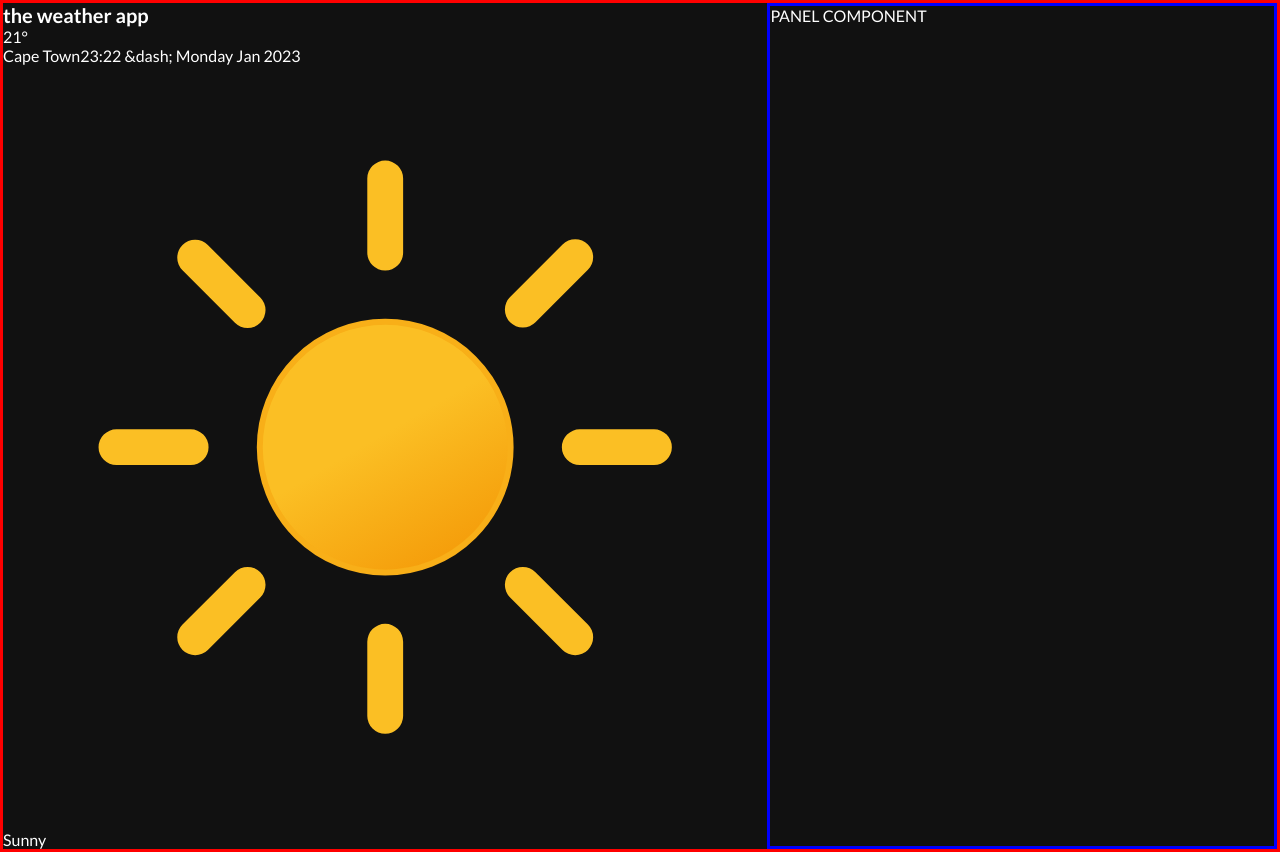
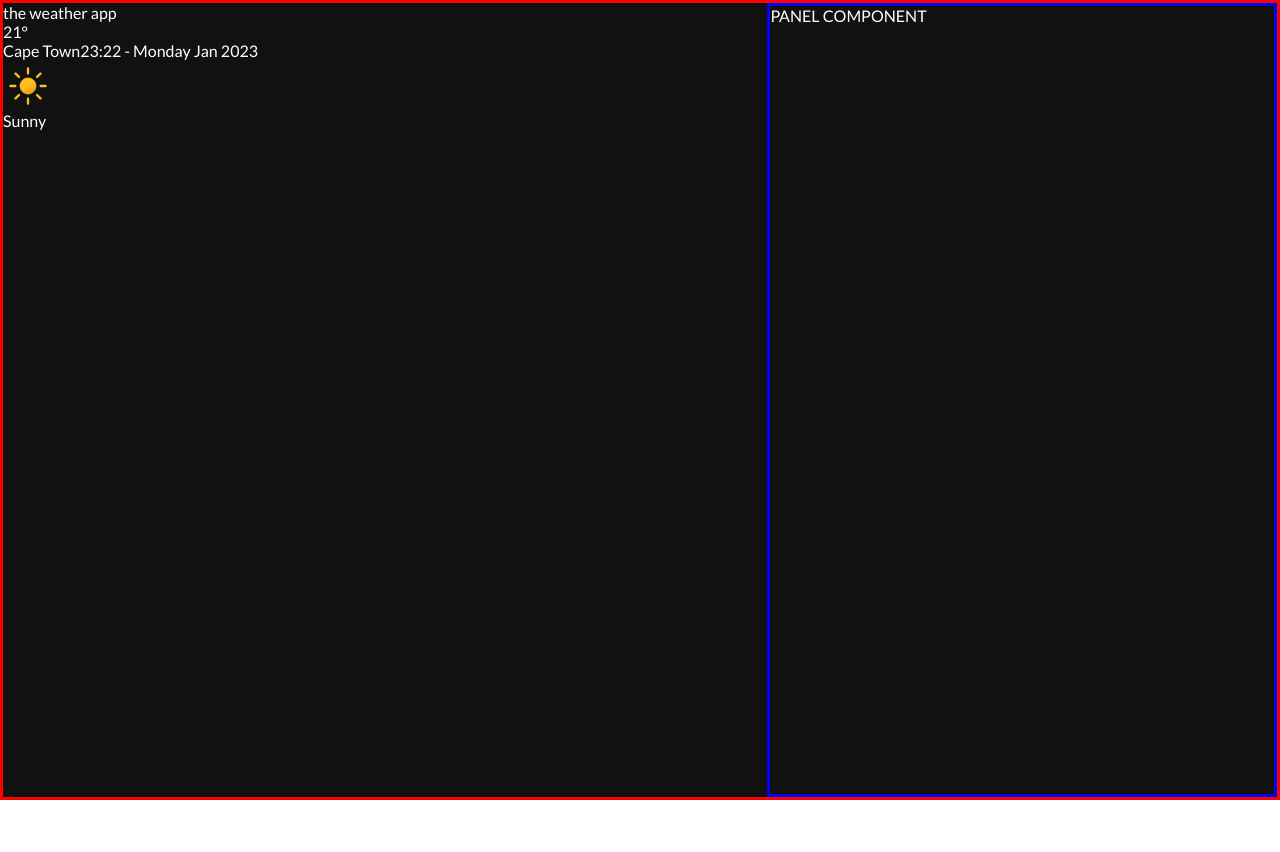
Before and after one commit to Sabelo-Hlatshwayo/React-Weather-Application-JavaScript, a React (Vite) app: page / in a window 1280 px wide. After the commit the page ends 800 px from the top, so only its background shows below. Built offline with nearby package versions, Linux system fonts and the light colour scheme.

Commit message:
Added the CSS styles of the weather icon

```diff
--- a/src/assets/icons/SunnyIcon.jsx
+++ b/src/assets/icons/SunnyIcon.jsx
@@ -10,9 +10,9 @@ function SunnyIcon() {
           y2="41.09"
           gradientUnits="userSpaceOnUse"
         >
-          <stop offset="0" stop-color="#fbbf24" />
-          <stop offset=".45" stop-color="#fbbf24" />
-          <stop offset="1" stop-color="#f59e0b" />
+          <stop offset="0" stopColor="#fbbf24" />
+          <stop offset=".45" stopColor="#fbbf24" />
+          <stop offset="1" stopColor="#f59e0b" />
         </linearGradient>
       </defs>
       <circle
@@ -21,15 +21,15 @@ function SunnyIcon() {
         r="10.5"
         fill="url(#a)"
         stroke="#f8af18"
-        stroke-miterlimit="10"
-        stroke-width=".5"
+        strokeMiterlimit="10"
+        strokeWidth=".5"
       />
       <path
         fill="none"
         stroke="#fbbf24"
-        stroke-linecap="round"
-        stroke-miterlimit="10"
-        stroke-width="3"
+        strokeLinecap="round"
+        strokeMiterlimit="10"
+        strokeWidth="3"
         d="M32 15.71V9.5m0 45v-6.21m11.52-27.81l4.39-4.39M16.09 47.91l4.39-4.39m0-23l-4.39-4.39m31.82 31.78l-4.39-4.39M15.71 32H9.5m45 0h-6.21"
       >
         <animateTransform
--- a/src/components/Main/Main.jsx
+++ b/src/components/Main/Main.jsx
@@ -1,7 +1,7 @@
 import "./Main.scss";
 
 function Main({ children }) {
-  return <main class="main">{children}</main>;
+  return <main className="main">{children}</main>;
 }
 
 export default Main;
--- a/src/components/Weather/Weather.jsx
+++ b/src/components/Weather/Weather.jsx
@@ -10,12 +10,12 @@ function Weather() {
         <h2 className="weather__location">
           <span className="weather__location--main">Cape Town</span>
           <span className="weather__location--sub">
-            23:22 &dash; Monday Jan 2023
+            23:22 - Monday Jan 2023
           </span>
         </h2>
         <div className="weather__condition">
-          <SunnyIcon className="weather__condition--icon" />
-          <span className="weather__condition--type">Sunny</span>
+          <SunnyIcon />
+          <span className="weather__type">Sunny</span>
         </div>
       </div>
     </div>
--- a/src/components/Weather/Weather.scss
+++ b/src/components/Weather/Weather.scss
@@ -1,8 +1,3 @@
 .weather {
   flex: 1;
-
-  &__heading {
-    font-size: 20px;
-    font-weight: 700;
-  }
 }
--- a/src/index.scss
+++ b/src/index.scss
@@ -54,3 +54,8 @@ body {
   line-height: 1.2;
   background-color: var(--overall-bg-color);
 }
+
+svg {
+  height: 50px;
+  width: 50px;
+}
```
